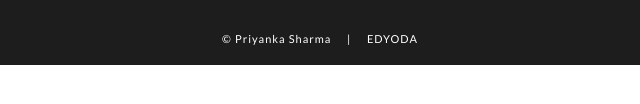
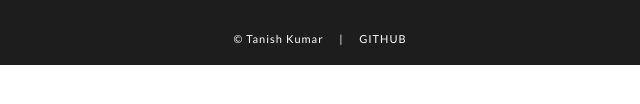
Before and after one commit to tanishkumar12/ECOMMERCEWEBSITE, a plain HTML site: page footer.html in a window 1280 px wide. Shown: the part 228-332 px from the top of the page, 320-960 px from the left. Drawn offline with Linux system fonts and the light colour scheme.

Commit message:
Update footer.html

```diff
--- a/footer.html
+++ b/footer.html
@@ -4,7 +4,7 @@
     <meta charset="UTF-8">
     <meta name="viewport" content="width=device-width, initial-scale=1.0">
     <meta http-equiv="X-UA-Compatible" content="ie=edge">
-    <title> FOOTER | E-COMMERCE WEBSITE BY EDYODA </title>
+    <title> FOOTER | E-COMMERCE WEBSITE BY TANISH KUMAR </title>
     <!-- EXTERNAL LINKS -->
     <link href="https://fonts.googleapis.com/css?family=Source+Sans+Pro:300,400" rel="stylesheet">
     <link href="https://fonts.googleapis.com/css?family=Lato&display=swap" rel="stylesheet">
@@ -45,7 +45,7 @@
                     <p> united states </p>
                 </div>
             </div>
-            <div id="credit"><a href="https://linkedin.com/in/priyanka-sharma-b79401142"> © Priyanka Sharma </a> &nbsp&nbsp&nbsp | &nbsp&nbsp&nbsp <a href="https://www.edyoda.com/" target="_blank"> EDYODA </a></div>
+            <div id="credit"><a href="https://www.linkedin.com/in/tanish-kumar-7a3b9a200/"> © Tanish Kumar </a> &nbsp&nbsp&nbsp | &nbsp&nbsp&nbsp <a href="https://github.com/tanishkumar12" target="_blank"> GITHUB </a></div>
         </section>
 
     </footer>
```
